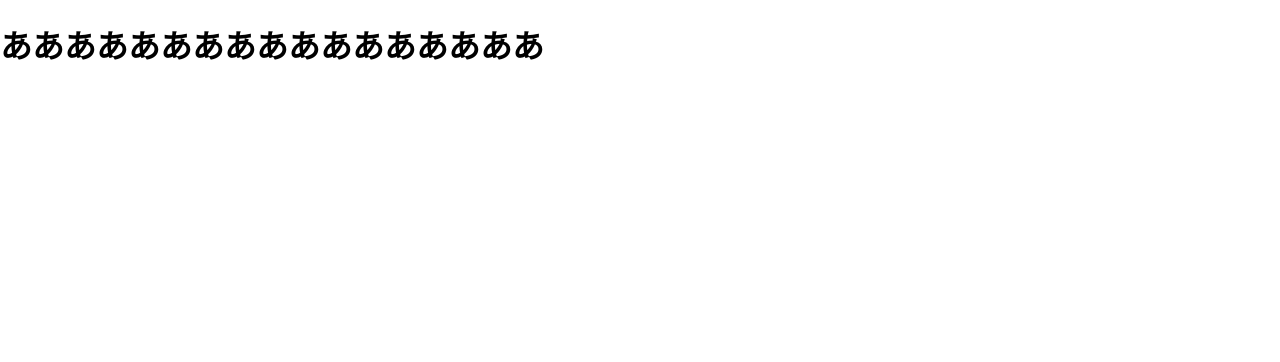
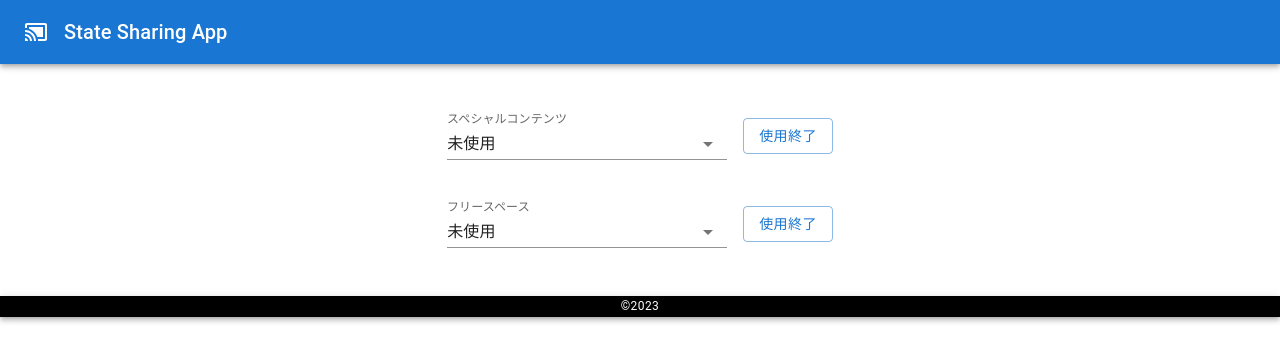
Before and after one commit to TAKA-002/realtime-state-share-app, a React (Create React App) app in the folder client/: page / in a window 1280 px wide. Shown: the top 362 px of the page. Built offline with nearby package versions, Linux system fonts and the light colour scheme; no server answers.

Commit message:
material-uiを導入

```diff
--- a/client/package.json
+++ b/client/package.json
@@ -3,6 +3,10 @@
   "version": "0.1.0",
   "private": true,
   "dependencies": {
+    "@emotion/react": "^11.11.1",
+    "@emotion/styled": "^11.11.0",
+    "@mui/icons-material": "^5.11.16",
+    "@mui/material": "^5.13.6",
     "@testing-library/jest-dom": "^5.16.5",
     "@testing-library/react": "^13.4.0",
     "@testing-library/user-event": "^13.5.0",
--- a/client/src/App.js
+++ b/client/src/App.js
@@ -1,13 +1,40 @@
-import io from "socket.io-client";
-
-const socket = io("http://localhost:5001");
+import ButtonAppBar from "./components/layout/ButtonAppBar"; // header
+import Footer from "./components/layout/Footer";
+import StacksList from "./components/layout/Stacks";
+import Button from "./components/ui/BaseButton";
+import BaseSelect from "./components/ui/BaseSelect";
 
 function App() {
+  const sectionStyle = {
+    margin: "48px 24px",
+  };
+
   return (
     <>
-      <h1>あああああああああああああああああ</h1>
+      <ButtonAppBar />
 
-      <div></div>
+      <section style={sectionStyle}>
+        {/*
+        ■ 全リスト
+        スペシャルコンテンツ
+        フリースペース
+        トップページ
+        きょうの注目動画
+        試写・公開機能CMS
+        */}
+
+        <StacksList>
+          <BaseSelect labelText="スペシャルコンテンツ" />
+          <Button />
+        </StacksList>
+
+        <StacksList mt="40px">
+          <BaseSelect labelText="フリースペース" />
+          <Button />
+        </StacksList>
+      </section>
+
+      <Footer />
     </>
   );
 }
--- /dev/null
+++ b/client/src/components/layout/ButtonAppBar.jsx
@@ -0,0 +1,22 @@
+import AppBar from "@mui/material/AppBar";
+import Box from "@mui/material/Box";
+import Toolbar from "@mui/material/Toolbar";
+import Typography from "@mui/material/Typography";
+// import Button from "@mui/material/Button";
+import CastConnectedIcon from "@mui/icons-material/CastConnected";
+
+export default function ButtonAppBar() {
+  return (
+    <Box sx={{ flexGrow: 1 }}>
+      <AppBar position="static">
+        <Toolbar>
+          <CastConnectedIcon sx={{ mr: 2 }} />
+          <Typography variant="h6" component="div" sx={{ flexGrow: 1 }}>
+            State Sharing App
+          </Typography>
+          {/* <Button color="inherit">Login</Button> */}
+        </Toolbar>
+      </AppBar>
+    </Box>
+  );
+}
--- /dev/null
+++ b/client/src/components/layout/Footer.jsx
@@ -0,0 +1,20 @@
+import AppBar from "@mui/material/AppBar";
+import Container from "@mui/material/Container";
+import Box from "@mui/material/Box";
+import Typography from "@mui/material/Typography";
+
+const Footer = () => {
+  return (
+    <>
+      <AppBar component="footer" position="static" sx={{ backgroundColor: "#000000" }}>
+        <Container maxWidth="md">
+          <Box sx={{ textAlign: "center" }}>
+            <Typography variant="caption">©2023</Typography>
+          </Box>
+        </Container>
+      </AppBar>
+    </>
+  );
+};
+
+export default Footer;
--- /dev/null
+++ b/client/src/components/layout/Stacks.jsx
@@ -0,0 +1,11 @@
+import Stack from "@mui/material/Stack";
+
+const StacksList = ({ mt, children }) => {
+  return (
+    <Stack direction="row" justifyContent="center" alignItems="center" spacing={2} style={{ marginTop: mt }}>
+      {children}
+    </Stack>
+  );
+};
+
+export default StacksList;
--- /dev/null
+++ b/client/src/components/ui/BaseButton.jsx
@@ -0,0 +1,7 @@
+import Button from "@mui/material/Button";
+
+const BaseButton = () => {
+  return <Button variant="outlined">使用終了</Button>;
+};
+
+export default BaseButton;
--- /dev/null
+++ b/client/src/components/ui/BaseSelect.jsx
@@ -0,0 +1,30 @@
+import Box from "@mui/material/Box";
+import InputLabel from "@mui/material/InputLabel";
+import FormControl from "@mui/material/FormControl";
+import NativeSelect from "@mui/material/NativeSelect";
+
+const BaseSelect = ({ labelText }) => {
+  return (
+    <Box sx={{ minWidth: 280 }}>
+      <FormControl fullWidth>
+        <InputLabel variant="standard" htmlFor="uncontrolled-native">
+          {labelText}
+        </InputLabel>
+        <NativeSelect
+          defaultValue={1}
+          inputProps={{
+            name: "age",
+            id: "uncontrolled-native",
+          }}
+        >
+          <option value={1}>未使用</option>
+          <option value={10}>テストの民１</option>
+          <option value={20}>テストの民２</option>
+          <option value={30}>テストの民３</option>
+        </NativeSelect>
+      </FormControl>
+    </Box>
+  );
+};
+
+export default BaseSelect;
--- a/client/src/index.css
+++ /dev/null
@@ -1,13 +0,0 @@
-body {
-  margin: 0;
-  font-family: -apple-system, BlinkMacSystemFont, 'Segoe UI', 'Roboto', 'Oxygen',
-    'Ubuntu', 'Cantarell', 'Fira Sans', 'Droid Sans', 'Helvetica Neue',
-    sans-serif;
-  -webkit-font-smoothing: antialiased;
-  -moz-osx-font-smoothing: grayscale;
-}
-
-code {
-  font-family: source-code-pro, Menlo, Monaco, Consolas, 'Courier New',
-    monospace;
-}
--- /dev/null
+++ b/client/src/styles/reset.css
@@ -0,0 +1,3 @@
+body {
+  margin: 0;
+}
```
Also changed, not shown: client/src/index.js (+5 -5 lines), 1 other file (tests, documents, lock files or other folders).
